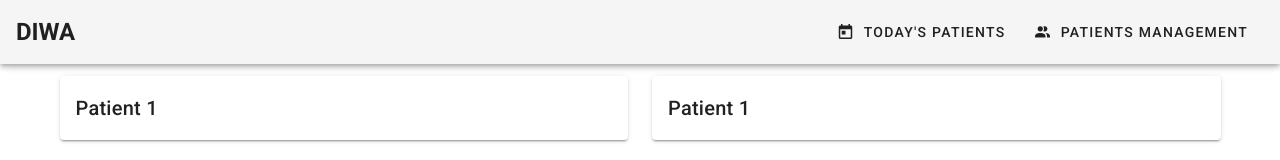
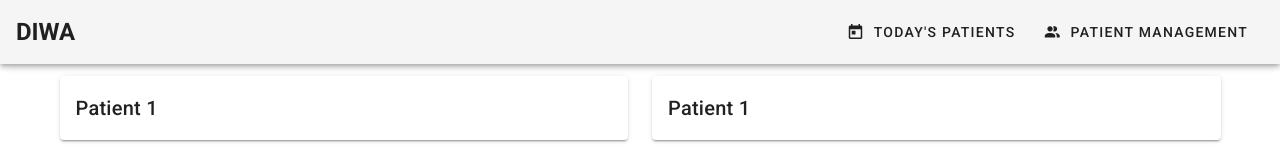
Before and after one commit to CStarn/WirVsVirus, a Vue app in the folder client/: page / in a window 1280 px wide. Shown: the top 160 px of the page. Built offline with nearby package versions, Linux system fonts and the light colour scheme; no server answers; the database is empty.

Commit message:
removed s from patients management

```diff
--- a/client/src/components/Navbar.vue
+++ b/client/src/components/Navbar.vue
@@ -21,7 +21,7 @@
                     icon: "mdi-calendar-today"
                 },
                 {
-                    title: "Patients Management",
+                    title: "Patient Management",
                     link: "/patientManagement",
                     icon: "mdi-account-multiple"
                 }
```
